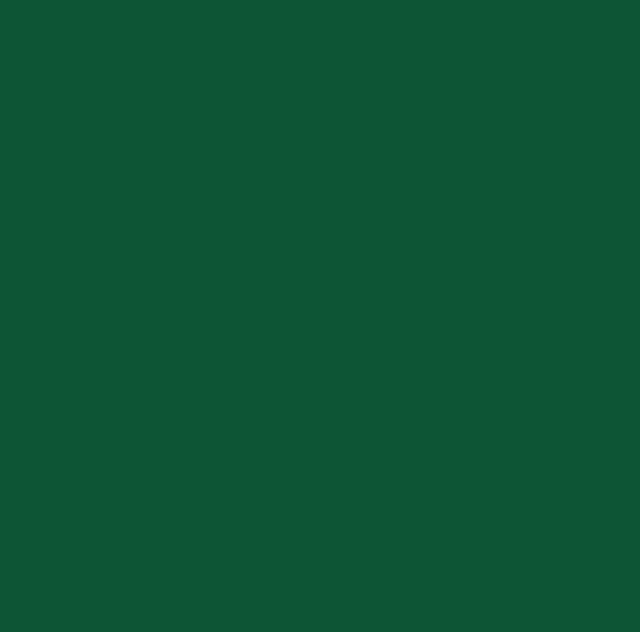
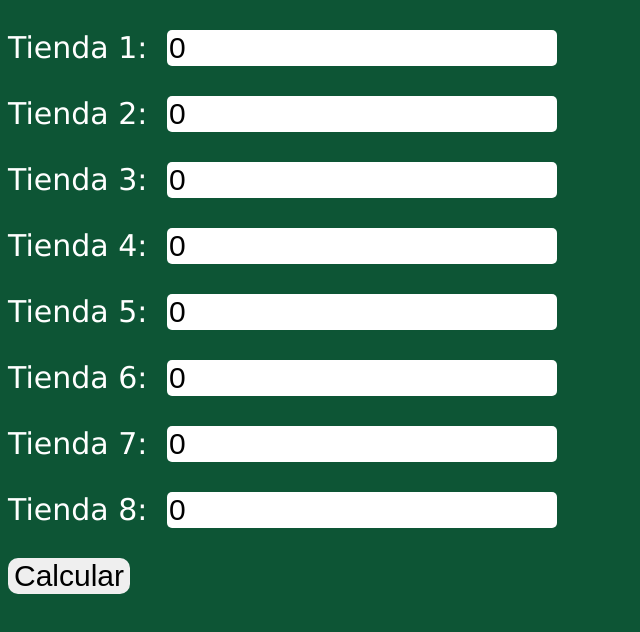
Before and after one commit to NuclleaRT/Plantilla-de-Ventas, a plain HTML site: page index.html in a window 1280 px wide. Shown: the whole page, without its empty margins (0-640 px from the left). Drawn offline with Linux system fonts and the light colour scheme.

Commit message:
added sumarTotal and fixed CSS

```diff
--- a/App.js
+++ b/App.js
@@ -1 +1,91 @@
 let container = document.getElementById('container');
+
+function crearTiendas(contenedorID, min, cantidad){
+    //Encontrar contenedor por su Id
+    let elementoContenedor = document.getElementById(contenedorID);
+
+    //loop para crear las tiendas
+    for(let conteo =1; conteo <= cantidad; conteo++){
+        //crear texto de label
+        let textoLabel = "Tienda " + conteo;
+
+        //crear tiendas con crearParrafoTiendas()
+        let parrafoTienda = crearParrafoTiendas(textoLabel,min);
+
+        elementoContenedor.appendChild(parrafoTienda);
+
+
+    }
+
+
+}
+
+
+
+function crearParrafoTiendas(textoLabel,valorMin){
+    //crear etiquetas p
+    let elementoParrafo = document.createElement('p');
+
+    //crear etiqueta Label
+    let etiquetaLabel = document.createElement('label');
+    etiquetaLabel.innerText = textoLabel + ": ";
+
+    //conectar label con input
+    etiquetaLabel.setAttribute("for",textoLabel);
+
+    //crear input
+    let elementoInput = document.createElement('input');
+    //agregar atributos a input
+    elementoInput.setAttribute("type", "number");
+    elementoInput.setAttribute("id",textoLabel);
+    elementoInput.setAttribute("min",valorMin);
+    elementoInput.setAttribute("value",0);
+
+
+    //agregar label e input a el parrafo
+    elementoParrafo.appendChild(etiquetaLabel);
+    elementoParrafo.appendChild(elementoInput);
+
+    return elementoParrafo;
+
+}
+
+function calcular(){
+    let ventas = [];
+    let posicionVentas = 0;
+    let elementosVentas= document.getElementById('container');
+
+    for(let item of elementosVentas.children){
+        let valorVenta = extraerNumero(item.children[1]);
+        ventas[posicionVentas]= valorVenta;
+        posicionVentas += 1;
+    }
+
+
+    let totalVentas = sumarVentas(ventas);
+
+    let mensaje = "El total de ventas del dia es: " + totalVentas;
+
+    let elementoMensaje = document.getElementById('mostrarTexto');
+    elementoMensaje.textContent = mensaje;
+
+}
+
+
+function sumarVentas(array){
+
+    let total = 0;
+    for(let venta of array){
+        total += venta;
+    }
+    console.log(total);
+    return total;
+}
+
+function extraerNumero(elemento){
+    let miTexto = elemento.value;
+    let miNumero = Number(miTexto);
+
+    return miNumero;
+
+}
--- a/index.html
+++ b/index.html
@@ -7,11 +7,19 @@
     <script src="/App.js"></script>
     <title>Plantilla de ventas</title>
 </head>
-<body>
+<body onload="crearTiendas('container', 0,8)">
     <div id="container">
-        <p>
 
-        </p>
     </div>
+
+    <p id="mostrarTexto">
+
+    </p>
+
+
+
+    <p >
+        <button onclick="calcular()">Calcular</button>
+    </p>
 </body>
 </html>
--- a/style.css
+++ b/style.css
@@ -1,3 +1,25 @@
 body{
     background-color: rgb(13, 85, 53);
+    font-size: 30px;
+    color: white;
+    font-family: 'Lucida Sans', 'Lucida Sans Regular', 'Lucida Grande', 'Lucida Sans Unicode', Geneva, Verdana, sans-serif;
 }
+
+#container input{
+    font-size: 30px;
+    border: none;
+    border-radius: 5px;
+    margin-left: 10px;
+}
+
+button{
+    font-size: 30px;
+    border-radius: 10px;
+    border: none;
+    cursor: pointer;
+
+}
+
+button:hover{
+    background-color: rgb(173, 231, 0);
+}
```
